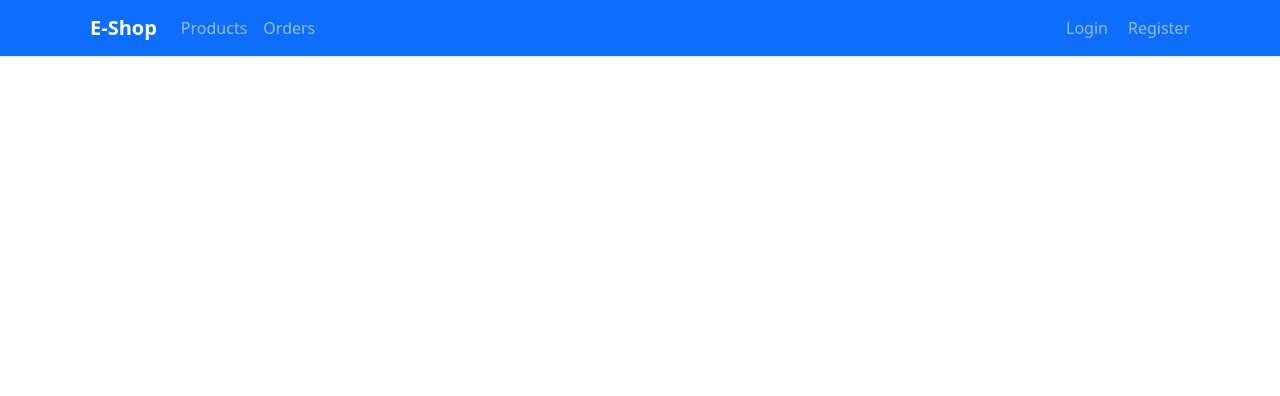
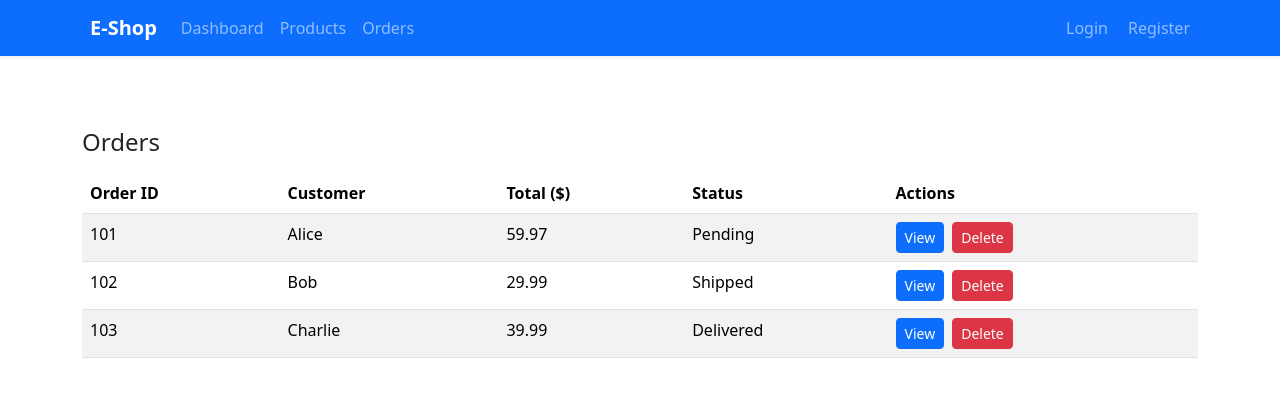
Before and after one commit to vselva/mern-ecommerse-server, a React (Vite) app in the folder client/: page /orders in a window 1280 px wide. Shown: the top 396 px of the page. Built offline with nearby package versions, Linux system fonts and the light colour scheme.

Commit message:
Added orders, products, 404 pages

```diff
--- a/client/src/App.tsx
+++ b/client/src/App.tsx
@@ -6,12 +6,14 @@ import Logout from "./pages/Logout"
 import { useAuth } from "./context/AuthContext"
 import Navbar from "./components/Navbar"
 import PrivateRoute from "./routes/PrivateRoute"
+import NotFound from "./pages/404"
+import Products from "./pages/Products"
+import Orders from "./pages/Orders"
 
 function App() {
 
     const { } = useAuth();
     return (<>
-
         <Router>
             <Navbar />
             <div className="container mt-5">
@@ -26,6 +28,9 @@ function App() {
                         <Route path="/login" element={<Login />} />
                         <Route path="/logout" element={<Logout />} />
                         <Route path="/dashboard" element={<Dashboard />} />
+                        <Route path="/products" element={<Products />} />
+                        <Route path="/orders" element={<Orders />} />
+                        <Route path="*" element={ <NotFound /> } />
                     </Routes>
                 </div>
             </div>
--- a/client/src/components/Navbar.tsx
+++ b/client/src/components/Navbar.tsx
@@ -24,6 +24,11 @@ const Navbar = () => {
                 </button>
                 <div className="collapse navbar-collapse" id="navbarNav">
                     <ul className="navbar-nav me-auto mb-2 mb-lg-0">
+                        <li className="nav-item">
+                            <Link className="nav-link" to="/dashboard">
+                                Dashboard
+                            </Link>
+                        </li>
                         <li className="nav-item">
                             <Link className="nav-link" to="/products">
                                 Products
--- /dev/null
+++ b/client/src/pages/404.tsx
@@ -0,0 +1,21 @@
+import React from "react";
+
+const NotFound = () => {
+    return (
+        <div className="container d-flex flex-column justify-content-center align-items-center vh-100">
+            <div className="text-center">
+                <h1 className="display-1 fw-bold text-danger">404</h1>
+                <h2 className="mb-3">Page Not Found!</h2>
+                <p className="lead mb-4">
+                    Sorry, the page you are looking for does not exist.<br />
+                    Please check the URL and try again!
+                </p>
+                <a href="/" className="btn btn-primary">
+                    Go Home
+                </a>
+            </div>
+        </div>
+    );
+};
+
+export default NotFound;
--- /dev/null
+++ b/client/src/pages/Orders.tsx
@@ -0,0 +1,63 @@
+import React, { useState } from "react";
+import { Link } from "react-router-dom";
+
+const initialOrders = [
+    { id: 101, customer: "Alice", total: 59.97, status: "Pending" },
+    { id: 102, customer: "Bob", total: 29.99, status: "Shipped" },
+    { id: 103, customer: "Charlie", total: 39.99, status: "Delivered" },
+];
+
+const Orders: React.FC = () => {
+    const [orders, setOrders] = useState(initialOrders);
+
+    const handleDelete = (id: number) => {
+        setOrders(orders.filter((o) => o.id !== id));
+    };
+
+    return (
+        <div className="container mt-4">
+            <h4>Orders</h4>
+            <table className="table table-striped mt-3">
+                <thead>
+                    <tr>
+                        <th>Order ID</th>
+                        <th>Customer</th>
+                        <th>Total ($)</th>
+                        <th>Status</th>
+                        <th>Actions</th>
+                    </tr>
+                </thead>
+                <tbody>
+                    {orders.map((order) => (
+                        <tr key={order.id}>
+                            <td>{order.id}</td>
+                            <td>{order.customer}</td>
+                            <td>{order.total.toFixed(2)}</td>
+                            <td>{order.status}</td>
+                            <td>
+                                <Link to={`/orders/view/${order.id}`} className="btn btn-sm btn-primary me-2">
+                                    View
+                                </Link>
+                                <button
+                                    className="btn btn-sm btn-danger"
+                                    onClick={() => handleDelete(order.id)}
+                                >
+                                    Delete
+                                </button>
+                            </td>
+                        </tr>
+                    ))}
+                    {orders.length === 0 && (
+                        <tr>
+                            <td colSpan={5} className="text-center">
+                                No orders found.
+                            </td>
+                        </tr>
+                    )}
+                </tbody>
+            </table>
+        </div>
+    );
+};
+
+export default Orders;
--- /dev/null
+++ b/client/src/pages/Products.tsx
@@ -0,0 +1,59 @@
+import React, { useState } from "react";
+import { Link } from "react-router-dom";
+
+const initialProducts = [
+    { id: 1, name: "Product A", price: 19.99 },
+    { id: 2, name: "Product B", price: 29.99 },
+    { id: 3, name: "Product C", price: 39.99 },
+];
+
+const Products: React.FC = () => {
+    const [products, setProducts] = useState(initialProducts);
+
+    const handleDelete = (id: number) => {
+        setProducts(products.filter((p) => p.id !== id));
+    };
+
+    return (
+        <div className="container mt-4">
+            <h4>Products</h4>
+            <table className="table table-striped mt-3">
+                <thead>
+                    <tr>
+                        <th>Name</th>
+                        <th>Price ($)</th>
+                        <th>Actions</th>
+                    </tr>
+                </thead>
+                <tbody>
+                    {products.map((prod) => (
+                        <tr key={prod.id}>
+                            <td>{prod.name}</td>
+                            <td>{prod.price.toFixed(2)}</td>
+                            <td>
+                                <Link to={`/products/edit/${prod.id}`} className="btn btn-sm btn-primary me-2">
+                                    Edit
+                                </Link>
+                                <button
+                                    className="btn btn-sm btn-danger"
+                                    onClick={() => handleDelete(prod.id)}
+                                >
+                                    Delete
+                                </button>
+                            </td>
+                        </tr>
+                    ))}
+                    {products.length === 0 && (
+                        <tr>
+                            <td colSpan={3} className="text-center">
+                                No products found.
+                            </td>
+                        </tr>
+                    )}
+                </tbody>
+            </table>
+        </div>
+    );
+};
+
+export default Products;
```
